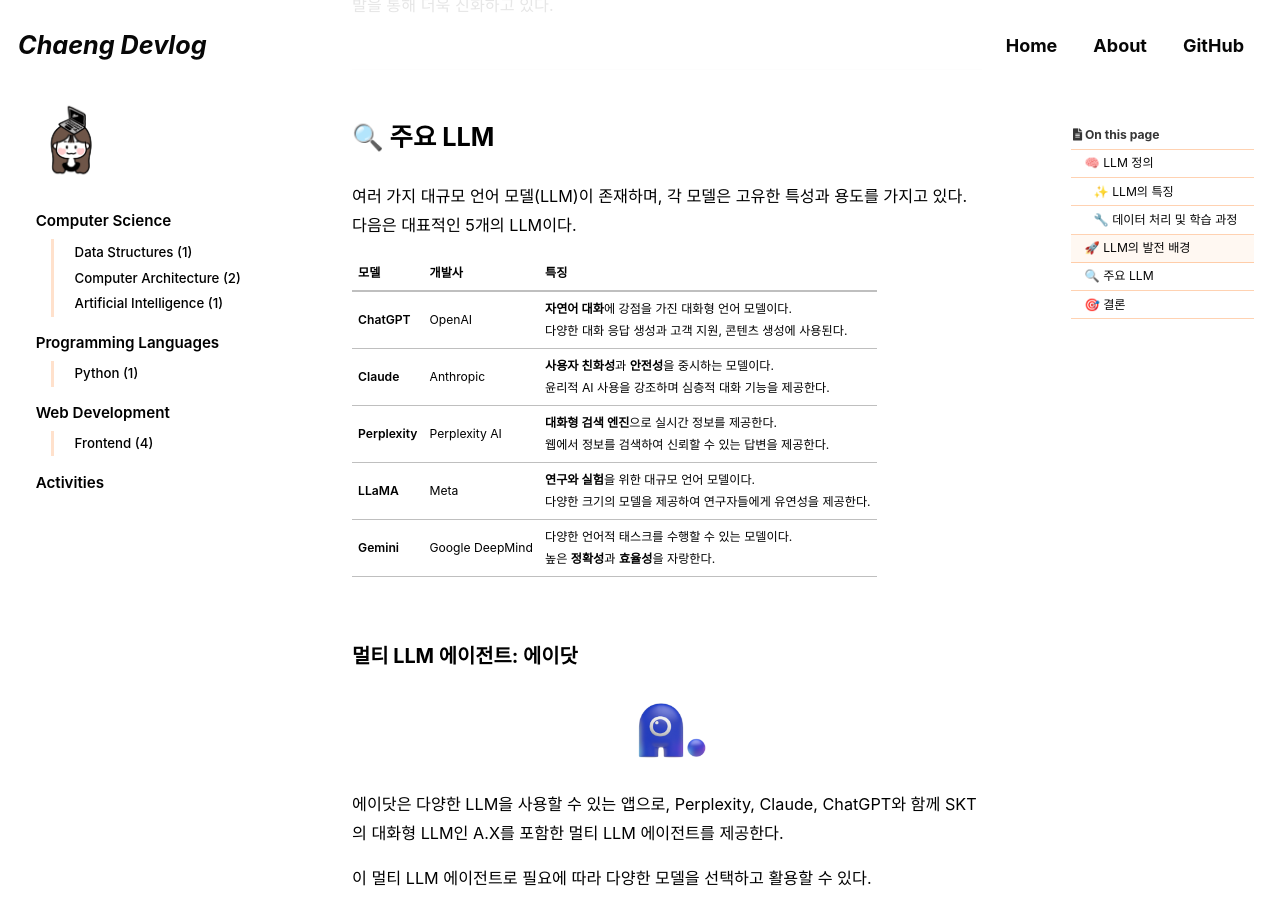
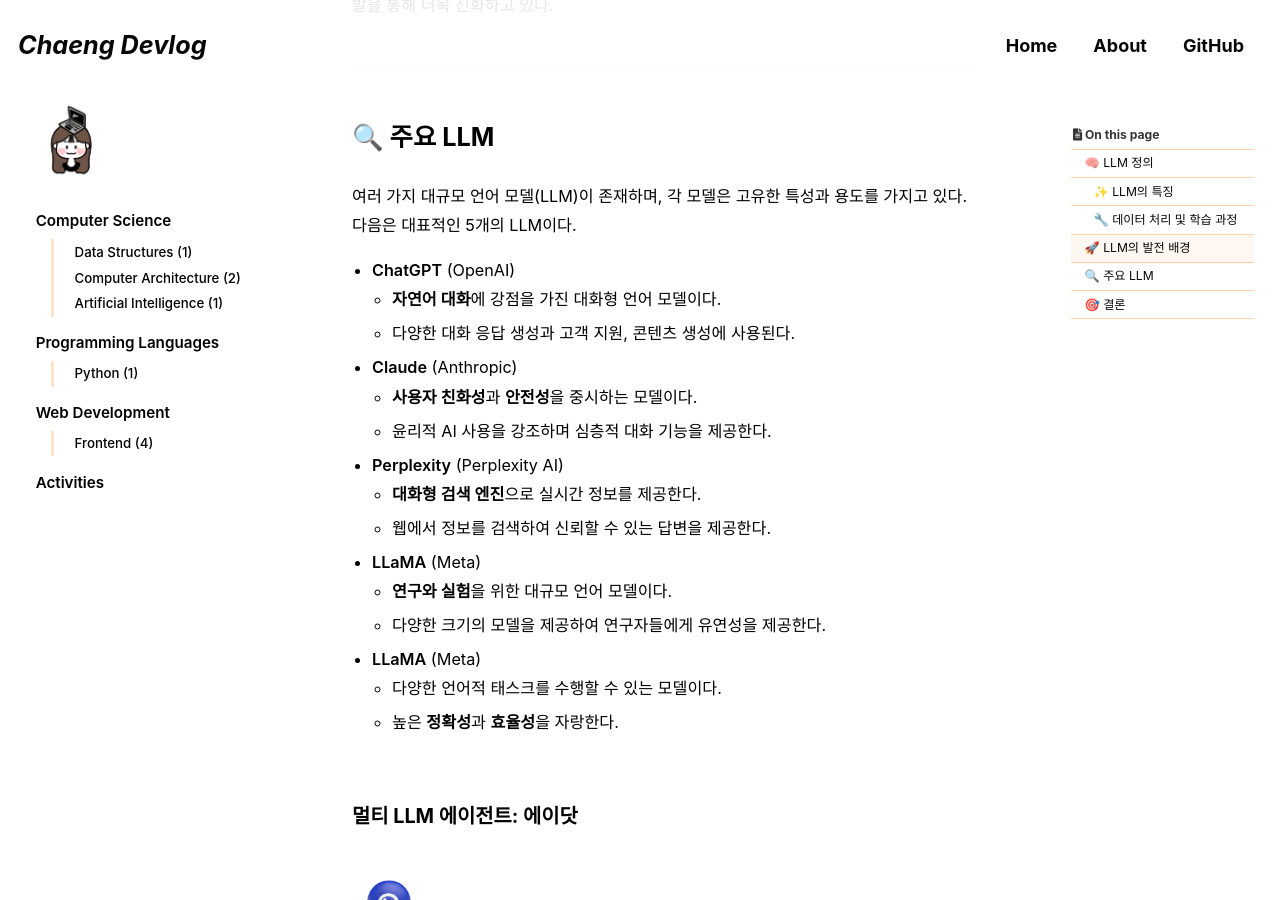
Before and after one commit to cchaeyoung/cchaeyoung.github.io, a Jekyll site: the page built from _posts/2024-09-19-what-is-llm.md, in a window 1280 px wide and 900 px high, scrolled down 2423 px. Built offline with Jekyll 4.4.1, drawn with Linux system fonts in a browser that asks for light colours; cached includes are drawn as plain includes; some web fonts are replaced; comment, search, counter and statistics services are not loaded.

Commit message:
chore: update post layout and image alignment

```diff
--- a/_posts/2024-09-19-what-is-llm.md
+++ b/_posts/2024-09-19-what-is-llm.md
@@ -73,19 +73,27 @@
 
 여러 가지 대규모 언어 모델(LLM)이 존재하며, 각 모델은 고유한 특성과 용도를 가지고 있다. 다음은 대표적인 5개의 LLM이다.
 
-| **모델**       | **개발사**      | **특징**                                                                                                              |
-| -------------- | --------------- | --------------------------------------------------------------------------------------------------------------------- |
-| **ChatGPT**    | OpenAI          | **자연어 대화**에 강점을 가진 대화형 언어 모델이다. <br /> 다양한 대화 응답 생성과 고객 지원, 콘텐츠 생성에 사용된다. |
-| **Claude**     | Anthropic       | **사용자 친화성**과 **안전성**을 중시하는 모델이다. <br /> 윤리적 AI 사용을 강조하며 심층적 대화 기능을 제공한다.     |
-| **Perplexity** | Perplexity AI   | **대화형 검색 엔진**으로 실시간 정보를 제공한다. <br /> 웹에서 정보를 검색하여 신뢰할 수 있는 답변을 제공한다.        |
-| **LLaMA**      | Meta            | **연구와 실험**을 위한 대규모 언어 모델이다. <br /> 다양한 크기의 모델을 제공하여 연구자들에게 유연성을 제공한다.     |
-| **Gemini**     | Google DeepMind | 다양한 언어적 태스크를 수행할 수 있는 모델이다. <br /> 높은 **정확성**과 **효율성**을 자랑한다.                       |
+- **ChatGPT** (OpenAI)
+  - **자연어 대화**에 강점을 가진 대화형 언어 모델이다.
+  - 다양한 대화 응답 생성과 고객 지원, 콘텐츠 생성에 사용된다.
+- **Claude** (Anthropic)
+  - **사용자 친화성**과 **안전성**을 중시하는 모델이다.
+  - 윤리적 AI 사용을 강조하며 심층적 대화 기능을 제공한다.
+- **Perplexity** (Perplexity AI)
+  - **대화형 검색 엔진**으로 실시간 정보를 제공한다.
+  - 웹에서 정보를 검색하여 신뢰할 수 있는 답변을 제공한다.
+- **LLaMA** (Meta)
+  - **연구와 실험**을 위한 대규모 언어 모델이다.
+  - 다양한 크기의 모델을 제공하여 연구자들에게 유연성을 제공한다.
+- **LLaMA** (Meta)
+  - 다양한 언어적 태스크를 수행할 수 있는 모델이다.
+  - 높은 **정확성**과 **효율성**을 자랑한다.
 
 <br />
 
 <h3>멀티 LLM 에이전트: 에이닷</h3>
 
-![Adot-logo](/assets/images/posts_img/artificial-intelligence/Adot-logo.png){: .align-center}
+![Adot-logo](/assets/images/posts_img/artificial-intelligence/Adot-logo.png)
 
 에이닷은 다양한 LLM을 사용할 수 있는 앱으로, Perplexity, Claude, ChatGPT와 함께 SKT의 대화형 LLM인 A.X를 포함한 멀티 LLM 에이전트를 제공한다.
 
```
Also changed, not shown: other parts of _posts/2024-09-19-what-is-llm.md (+1 -1 lines).
